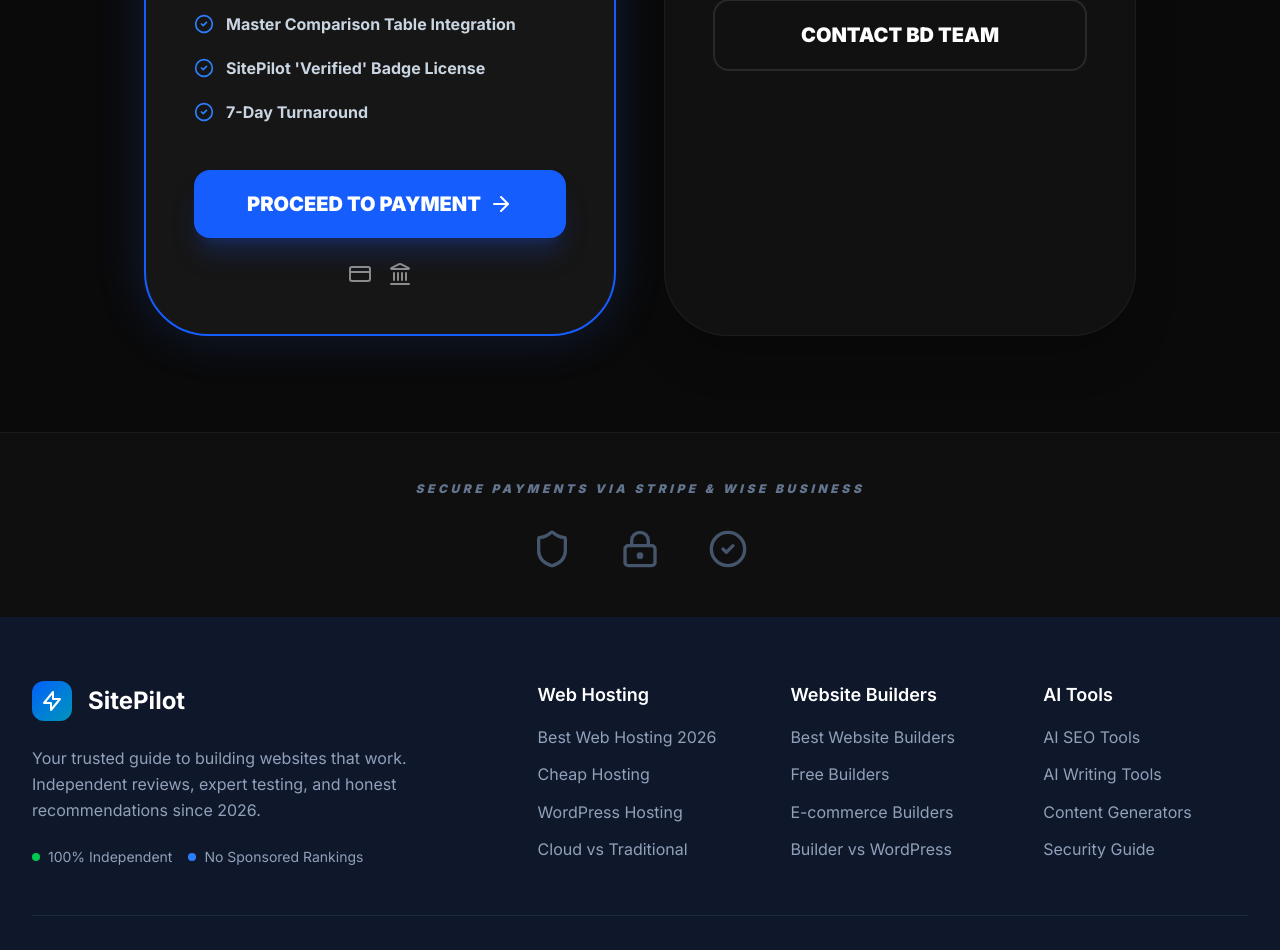
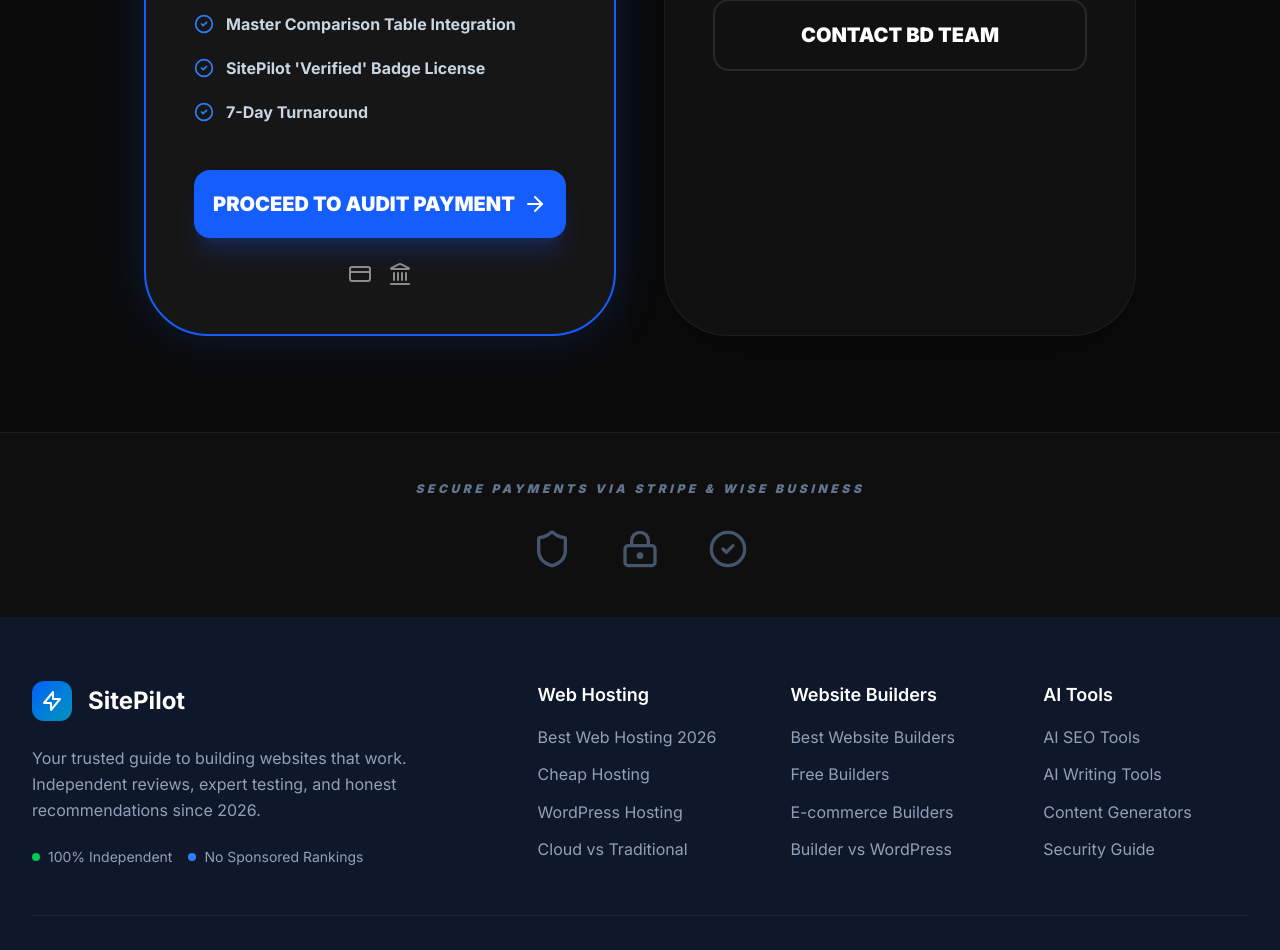
Before and after one commit to teccoxie2/sitepilot, a Next.js app: page /apply-for-audit in a window 1280 px wide. Shown: the part 921-1871 px from the top of the page. Built offline with nearby package versions, Linux system fonts and the light colour scheme.

Commit message:
monetization: activate Wise payment link on /apply-for-audit page

```diff
--- a/src/app/apply-for-audit/page.tsx
+++ b/src/app/apply-for-audit/page.tsx
@@ -57,12 +57,12 @@
                 ))}
               </ul>
 
-              {/* PAYMENT LINK PLACEHOLDER */}
+              {/* PRO PAYMENT LINK */}
               <Link
-                href="https://buy.stripe.com/test_placeholder_link"
+                href="https://wise.com/pay/me/haoyuanx7"
                 className="inline-flex items-center justify-center w-full py-5 bg-blue-600 text-white rounded-2xl font-black text-xl hover:bg-blue-500 transition-all shadow-xl shadow-blue-900/40"
               >
-                PROCEED TO PAYMENT <ArrowRight className="ml-2 w-6 h-6" />
+                PROCEED TO AUDIT PAYMENT <ArrowRight className="ml-2 w-6 h-6" />
               </Link>
               <div className="mt-6 flex justify-center gap-4 opacity-50">
                  <CreditCard className="w-6 h-6" />
```
